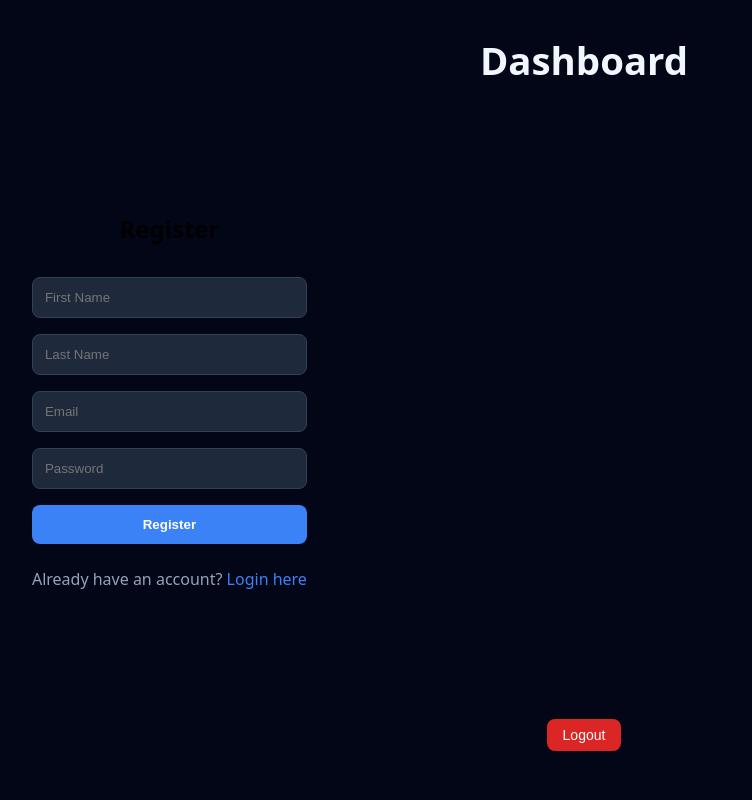
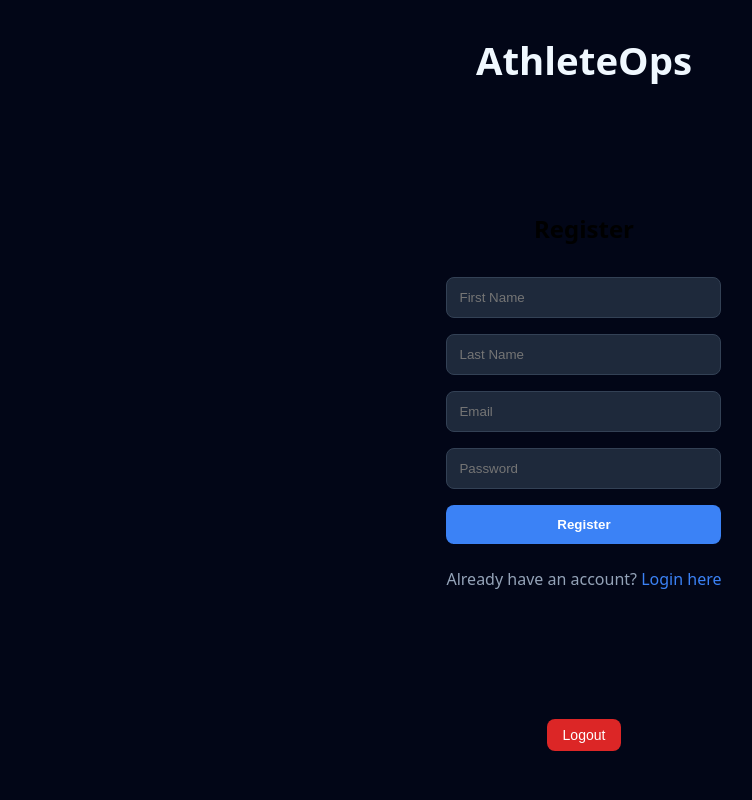
Before and after one commit to pablomoreno10/athleteops, a FastAPI app: page /auth/register in a window 1280 px wide. Shown: the whole page, without its empty margins (56-808 px from the left). Run offline with FastAPI, Linux system fonts and the light colour scheme.

Commit message:
delete unnecessary files and fix auth forms UI

```diff
--- a/app/templates/base.html
+++ b/app/templates/base.html
@@ -6,7 +6,7 @@
     </head>
      <body class="app">
         <header>
-            <h1><a href="/dashboard" style="text-decoration: none; color: inherit;">Dashboard</a></h1>
+            <h1><a href="/dashboard" style="text-decoration: none; color: inherit;">AthleteOps</a></h1>
         </header>
         <main class="dashboard-grid">
             {% block content %}{% endblock %}
--- a/app/templates/login.html
+++ b/app/templates/login.html
@@ -1,7 +1,7 @@
 {% extends "base.html" %}
 
 {% block content %}
-  <div style="max-width: 400px; margin: 0 auto; padding: 2rem; display: flex; flex-direction: column; justify-content: center; min-height: 60vh;">
+  <div style="max-width: 400px; margin: 0 auto; padding: 2rem; display: flex; flex-direction: column; justify-content: center; min-height: 60vh; grid-column: 2;">
     <h2 style="text-align: center; margin-bottom: 2rem;">Login</h2>
 
     {% if error %}
--- a/app/templates/register.html
+++ b/app/templates/register.html
@@ -1,7 +1,7 @@
 {% extends "base.html" %}
 
 {% block content %}
-  <div style="max-width: 400px; margin: 0 auto; padding: 2rem; display: flex; flex-direction: column; justify-content: center; min-height: 60vh;">
+  <div style="max-width: 400px; margin: 0 auto; padding: 2rem; display: flex; flex-direction: column; justify-content: center; min-height: 60vh; grid-column: 2;">
     <h2 style="text-align: center; margin-bottom: 2rem;">Register</h2>
 
     {% if error %}
```
Also changed, not shown: app/services/weekly_summary.py (added), app/templates/panels/health_panel.html (deleted), app/templates/panels/tasks_panel.html (deleted).
